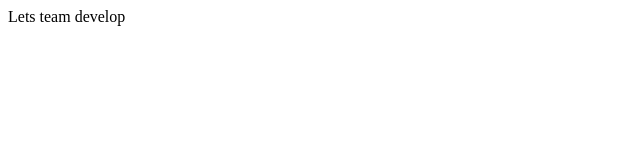
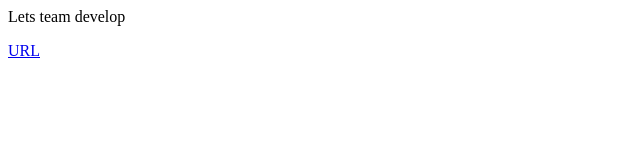
Before and after one commit to Charo249/kadai7, a plain HTML site: page index.html in a window 1280 px wide. Shown: the full height of the page, 0-640 px from the left. Drawn offline with Linux system fonts and the light colour scheme.

Commit message:
URLの追加

```diff
--- a/index.html
+++ b/index.html
@@ -7,5 +7,6 @@
 
 	<body>
 		<p>Lets team develop</p>
+	<a href="https://sites.google.com/morijyobi.ac.jp/introduction-project-develo2/%E3%83%9B%E3%83%BC%E3%83%A0/%E3%81%AF%E3%81%98%E3%82%81%E3%81%A6%E3%81%AE%E3%83%90%E3%83%BC%E3%82%B8%E3%83%A7%E3%83%B3%E7%AE%A1%E7%90%86_1">URL</a>
 	</body>
 </html>
```
